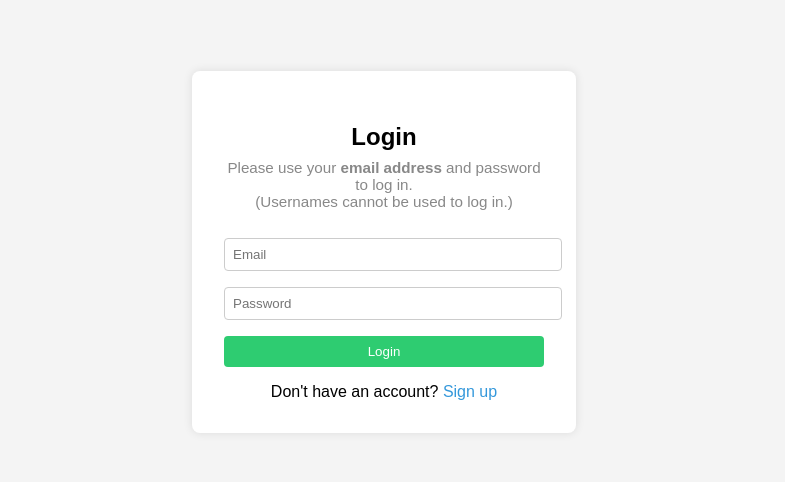
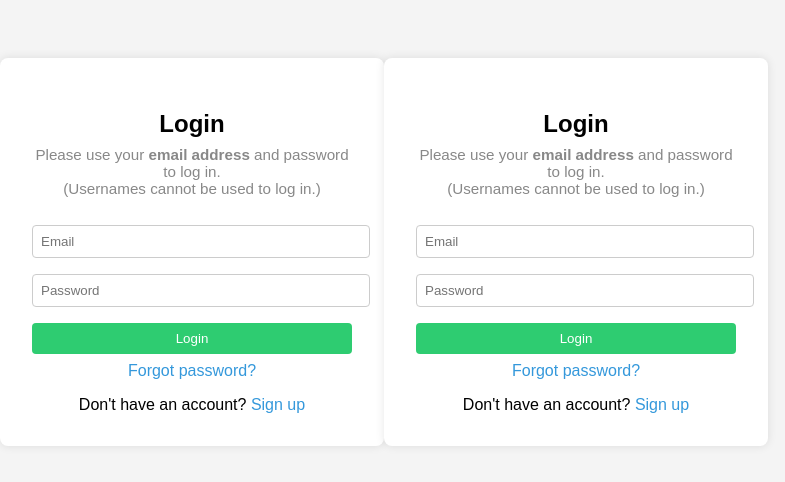
Before and after one commit to gorillaheartmedia/scrum, a plain HTML site: page login.html in a window 1280 px wide. Shown: the part 148-630 px from the top of the page, without its empty margins (256-1041 px from the left). Drawn offline with nearby package versions, Linux system fonts and the light colour scheme.

Commit message:
Update login.html

```diff
--- a/login.html
+++ b/login.html
@@ -78,10 +78,14 @@
   <input type="email" id="email" placeholder="Email" autocomplete="username" />
   <input type="password" id="password" placeholder="Password" autocomplete="current-password" />
   <button onclick="login()">Login</button>
+  <div class="link" style="margin-top:0.5rem;">
+    <a href="forgot.html">Forgot password?</a>
+  </div>
   <div class="link">
     Don't have an account? <a href="signup.html">Sign up</a>
   </div>
 </div>
+
   <script>
     const supabaseClient = supabase.createClient(
       'https://thiqiwptecjozwgbepvg.supabase.co',
@@ -120,3 +124,129 @@
   </script>
 </body>
 </html>
+<!DOCTYPE html>
+<html lang="en">
+<head>
+  <meta charset="UTF-8" />
+  <meta name="viewport" content="width=device-width, initial-scale=1.0" />
+  <title>Login - Scrum App</title>
+  <script src="https://cdn.jsdelivr.net/npm/@supabase/supabase-js"></script>
+  <style>
+    body {
+      font-family: Arial, sans-serif;
+      background-color: #f4f4f4;
+      display: flex;
+      justify-content: center;
+      align-items: center;
+      height: 100vh;
+      margin: 0;
+    }
+    .container {
+      background: white;
+      padding: 2rem;
+      border-radius: 8px;
+      box-shadow: 0 0 10px rgba(0,0,0,0.1);
+      width: 320px;
+    }
+    h2 {
+      margin-bottom: 1rem;
+      text-align: center;
+    }
+    input {
+      width: 100%;
+      padding: 0.5rem;
+      margin: 0.5rem 0;
+      border: 1px solid #ccc;
+      border-radius: 4px;
+    }
+    button {
+      width: 100%;
+      padding: 0.5rem;
+      background-color: #2ecc71;
+      color: white;
+      border: none;
+      border-radius: 4px;
+      cursor: pointer;
+      margin-top: 0.5rem;
+    }
+    .link {
+      margin-top: 1rem;
+      text-align: center;
+    }
+    .link a {
+      color: #3498db;
+      text-decoration: none;
+    }
+    .tip {
+      font-size: 0.95rem;
+      color: #888;
+      margin-bottom: 1.2rem;
+      text-align: center;
+      margin-top: -0.5rem;
+    }
+    .error-msg {
+      color: #e74c3c;
+      font-size: 1rem;
+      margin-bottom: 1rem;
+      text-align: center;
+      display: none;
+    }
+  </style>
+</head>
+<body>
+<div class="container">
+  <h2>Login</h2>
+  <div class="tip">
+    Please use your <b>email address</b> and password to log in.<br>
+    (Usernames cannot be used to log in.)
+  </div>
+  <div id="error" class="error-msg"></div>
+  <input type="email" id="email" placeholder="Email" autocomplete="username" />
+  <input type="password" id="password" placeholder="Password" autocomplete="current-password" />
+  <button onclick="login()">Login</button>
+  <div class="link" style="margin-top:0.5rem;">
+    <a href="forgot.html">Forgot password?</a>
+  </div>
+  <div class="link">
+    Don't have an account? <a href="signup.html">Sign up</a>
+  </div>
+</div>
+
+  <script>
+    const supabaseClient = supabase.createClient(
+      'https://thiqiwptecjozwgbepvg.supabase.co',
+      'eyJhbGciOiJIUzI1NiIsInR5cCI6IkpXVCJ9.eyJpc3MiOiJzdXBhYmFzZSIsInJlZiI6InRoaXFpd3B0ZWNqb3p3Z2JlcHZnIiwicm9sZSI6ImFub24iLCJpYXQiOjE3NTMwMjU3NzYsImV4cCI6MjA2ODYwMTc3Nn0.-sHNcMu5YmSYwuPI4Ukae-22Nr7vGBcAXVEVDYjzG3I'
+    );
+
+    async function login() {
+      const email = document.getElementById('email').value.trim();
+      const password = document.getElementById('password').value;
+      const errorDiv = document.getElementById('error');
+      errorDiv.style.display = "none";
+      errorDiv.textContent = "";
+
+      if (!email || !password) {
+        errorDiv.textContent = "Please fill in both email and password.";
+        errorDiv.style.display = "block";
+        return;
+      }
+
+      const { error } = await supabaseClient.auth.signInWithPassword({ email, password });
+
+      if (error) {
+        errorDiv.textContent = "Login error: " + error.message;
+        errorDiv.style.display = "block";
+      } else {
+        window.location.href = 'index.html';
+      }
+    }
+
+    document.addEventListener('DOMContentLoaded', async () => {
+      const { data: { session } } = await supabaseClient.auth.getSession();
+      if (session) {
+        window.location.href = 'index.html';
+      }
+    });
+  </script>
+</body>
+</html>
```
Lines whose indentation alone changed are shown as unchanged.
